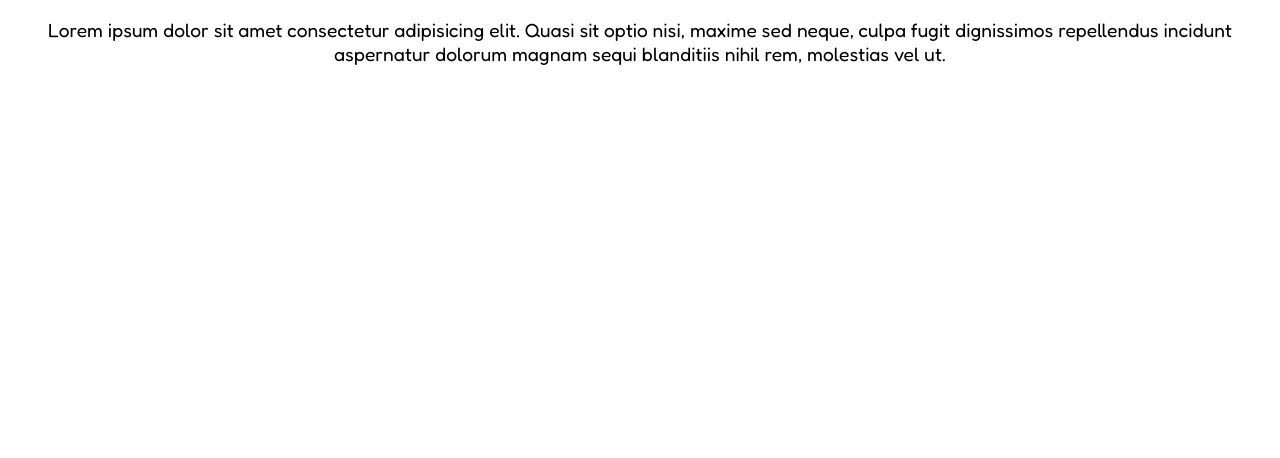
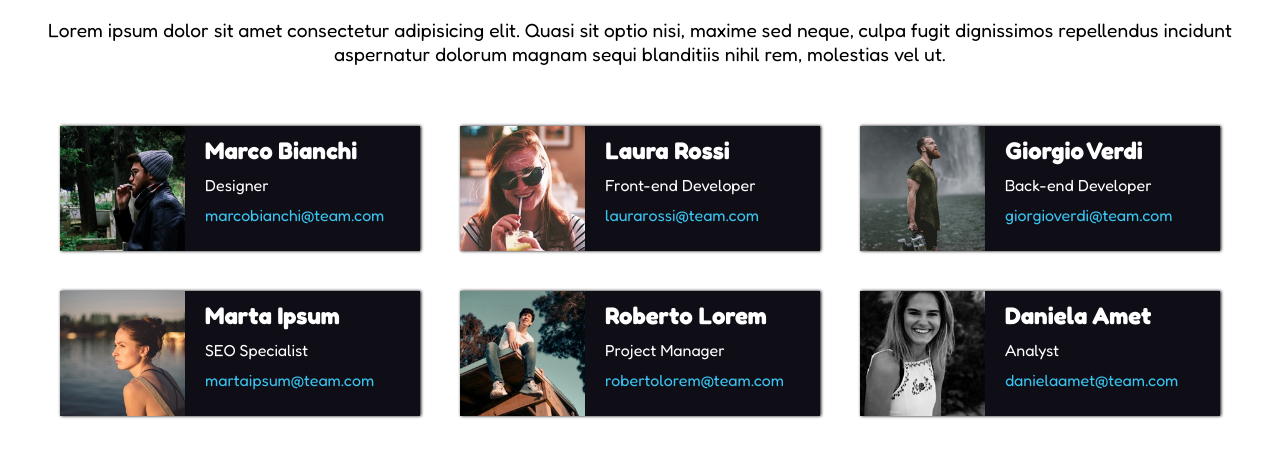
Before and after one commit to DanieleMarino70/html-css-float-cards, a plain HTML site: page index.html in a window 1280 px wide. Shown: the part 100-558 px from the top of the page. Drawn offline with Linux system fonts and the light colour scheme.

Commit message:
add: main + div .rectangle + imgs

```diff
--- a/css/style.css
+++ b/css/style.css
@@ -6,15 +6,42 @@
     box-sizing: border-box;
 }
 
+img{
+    max-width: 100%;
+}
+
+a{
+    text-decoration: none;
+}
+
+h4{
+    font-weight: 300;
+}
+
+.clearfix::after{
+    content: '';
+    display: table;
+    clear: both;
+
+}
+
 
 /* Generics */
 
+
 body{
     background-color: rgb(255, 255, 255);
+    font-family: 'Fredoka', sans-serif;
+}
+
+a{
+    color: #3ac5f1;
+    display: block;
+
 }
 
 h1{
-    font-family: 'Fredoka', sans-serif;
+
     font-size: 3rem;
     text-align: center;
     margin: 20px 0;
@@ -22,20 +49,48 @@ h1{
 
 }
 
+h2, h4{
+    color: white;
 
 
-/* utils */
+}
+
 
 /* HEADER */
-.container{
-    width: 1200px;
-    margin: 0 auto;
-}
 
 header > p {
     text-align: center;
-    font-family: 'Fredoka';
     font-weight: 400;
     font-size: 1.2rem;
     margin: 40px 0;
 }
+
+.container{
+    max-width: 1200px;
+    margin: 0 auto;
+}
+
+/* MAIN */
+
+
+
+.rectangle{
+    float: left;
+    width: calc(100% / 3 - 40px);
+    margin: 20px;
+    background-color: #0f0e17;
+    height: 125px;
+    box-shadow: 1px 0px 3px 0px #000
+
+
+}
+
+.rectangle > img{
+    float: left;
+    height: 125px;
+    margin: 0 20px 0 0;
+}
+
+.spacing{
+    margin: 10px 0;
+}
--- a/index.html
+++ b/index.html
@@ -19,12 +19,63 @@
 </head>
 <body>
     <div class="container">
+
+
+        <!-- header contenente h1 e p -->
         <header>
             <h1>Meet our Team</h1>
             <p>Lorem ipsum dolor sit amet consectetur adipisicing elit. Quasi sit optio nisi, maxime sed neque, culpa fugit dignissimos repellendus incidunt aspernatur dolorum magnam sequi blanditiis nihil rem, molestias vel ut.</p>
         </header>
+
+
+        <main>
+
+            <!-- div contenitori float, a forma di rettangolo, contenenti l'immagine float + h2,h4,a -->
+
+            <div class="rectangle clearfix">
+                <img src="./img/male1.png" alt="">
+                <h2 class="spacing">Marco Bianchi</h2>
+                <h4 class="spacing">Designer</h4>
+                <a href="#" class="spacing">marcobianchi@team.com</a>
+            </div>
+
+            <div class="rectangle clearfix">
+                <img src="./img/female1.png" alt="">
+                <h2 class="spacing">Laura Rossi</h2>
+                <h4 class="spacing">Front-end Developer</h4>
+                <a href="#" class="spacing">laurarossi@team.com</a>
+            </div>
+
+            <div class="rectangle clearfix">
+                <img src="./img/male2.png" alt="">
+                <h2 class="spacing">Giorgio Verdi</h2>
+                <h4 class="spacing">Back-end Developer</h4>
+                <a href="#" class="spacing">giorgioverdi@team.com</a>
+            </div>
+
+            <div class="rectangle clearfix">
+                <img src="./img/female2.png" alt="">
+                <h2 class="spacing">Marta Ipsum</h2>
+                <h4 class="spacing">SEO Specialist</h4>
+                <a href="#" class="spacing">martaipsum@team.com</a>
+            </div>
+
+            <div class="rectangle clearfix">
+                <img src="./img/male3.png" alt="">
+                <h2 class="spacing">Roberto Lorem</h2>
+                <h4 class="spacing">Project Manager</h4>
+                <a href="#" class="spacing">robertolorem@team.com</a>
+            </div>
+
+            <div class="rectangle clearfix">
+                <img src="./img/female3.png" alt="">
+                <h2 class="spacing">Daniela Amet</h2>
+                <h4 class="spacing">Analyst</h4>
+                <a href="#" class="spacing">danielaamet@team.com</a>
+            </div>
+
+        </main>
     </div>
-
 
 </body>
 </html>
```
Also changed, not shown: img/female1.png (added), img/female2.png (added), img/female3.png (added), img/male1.png (added), img/male2.png (added), img/male3.png (added).
